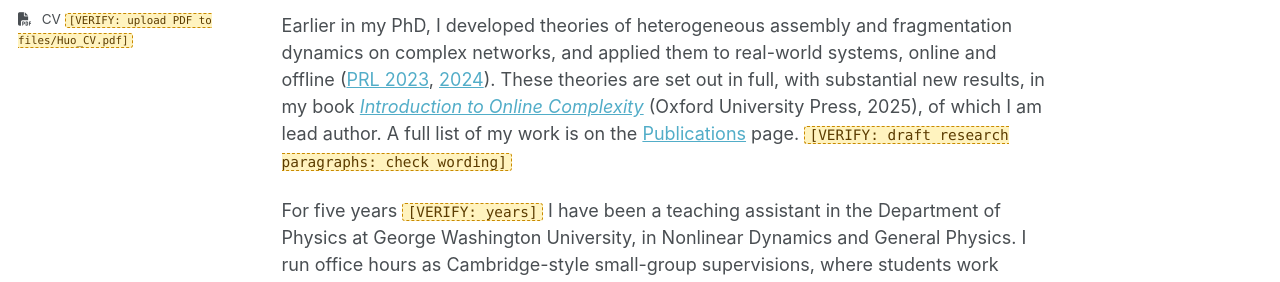
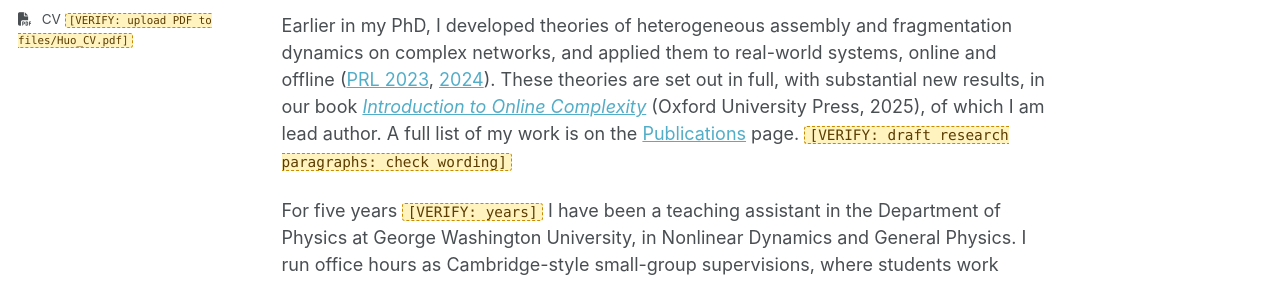
Before and after one commit to FrankHuo-217/huo.github.io, a Jekyll site: the page built from _pages/about.md, in a window 1280 px wide and 1102 px high. Shown: the part 583-865 px from the top of the window. Built offline with Jekyll 4.4.1, drawn with Linux system fonts in a browser that asks for light colours; some web fonts are replaced; a script bundle is joined from its source files by our own code.

Commit message:
Refer to the book as "our book" on the home page
Co-Authored-By: Claude Opus 5.5 <noreply@anthropic.com>
Claude-Session: https://claude.ai/code/session_01EX1ohUgYjPPjqdCJmoT8XW

```diff
--- a/_pages/about.md
+++ b/_pages/about.md
@@ -20,6 +20,6 @@ I am a PhD candidate in Theoretical Physics at George Washington University, and
 
 I develop exactly solvable models of collective dynamics in complex systems. I currently focus on the dynamics of Transformer-based AI, from the microscopic scale of a single attention head to the coarse-grained level of a whole conversation. In recent work, together with Prof. Johnson, we show from first principles that the attention mechanism sets up a competition between tokens during text generation, analogous to two-body interactions in a multispin system, which leads to token repetition and tipping between outputs ([*AIP Advances*, 2026](https://doi.org/10.1063/5.0296911)); trace how this competition propagates through the layers of a Transformer ([arXiv, 2026](https://arxiv.org/abs/2607.25279)); and test a simple criterion for good-to-bad tipping against observations of real models ([*Patterns*, 2026](https://doi.org/10.1016/j.patter.2026.101666)).
 
-Earlier in my PhD, I developed theories of heterogeneous assembly and fragmentation dynamics on complex networks, and applied them to real-world systems, online and offline ([PRL 2023](https://doi.org/10.1103/PhysRevLett.130.237401), [2024](https://doi.org/10.1103/PhysRevLett.133.247401)). These theories are set out in full, with substantial new results, in my book [*Introduction to Online Complexity*](https://global.oup.com/academic/product/introduction-to-online-complexity-9780198921011) (Oxford University Press, 2025), of which I am lead author. A full list of my work is on the [Publications]({{ "/publications/" | relative_url }}) page. {% include verify.html note="draft research paragraphs: check wording" %}
+Earlier in my PhD, I developed theories of heterogeneous assembly and fragmentation dynamics on complex networks, and applied them to real-world systems, online and offline ([PRL 2023](https://doi.org/10.1103/PhysRevLett.130.237401), [2024](https://doi.org/10.1103/PhysRevLett.133.247401)). These theories are set out in full, with substantial new results, in our book [*Introduction to Online Complexity*](https://global.oup.com/academic/product/introduction-to-online-complexity-9780198921011) (Oxford University Press, 2025), of which I am lead author. A full list of my work is on the [Publications]({{ "/publications/" | relative_url }}) page. {% include verify.html note="draft research paragraphs: check wording" %}
 
 For five years {% include verify.html note="years" %} I have been a teaching assistant in the Department of Physics at George Washington University, in Nonlinear Dynamics and General Physics. I run office hours as Cambridge-style small-group supervisions, where students work through problems themselves and I diagnose where their understanding breaks down. I received the Bennhold Family Award for best graduate-student teaching {% include verify.html note="year" %}. [More on teaching →]({{ "/teaching/" | relative_url }})
```
